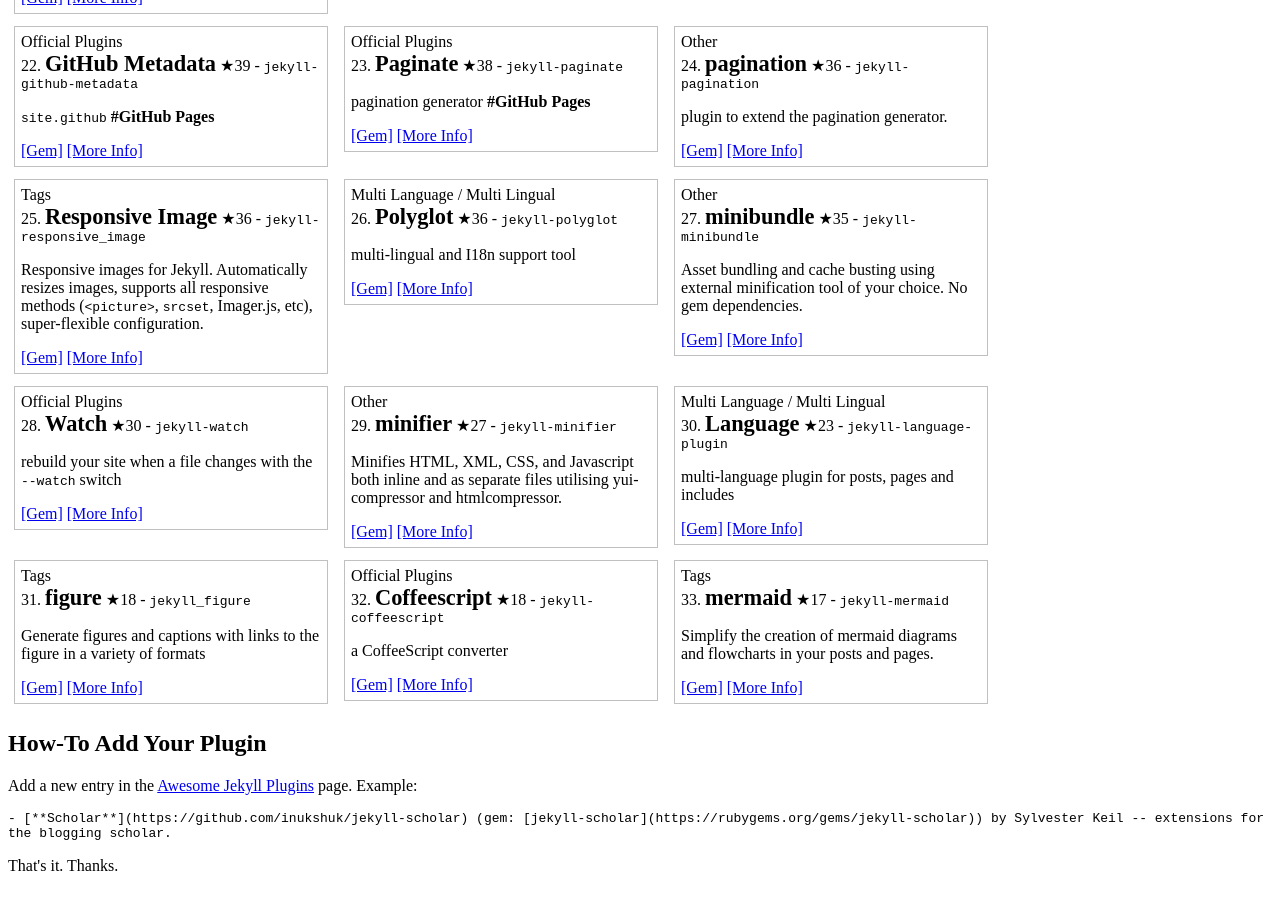
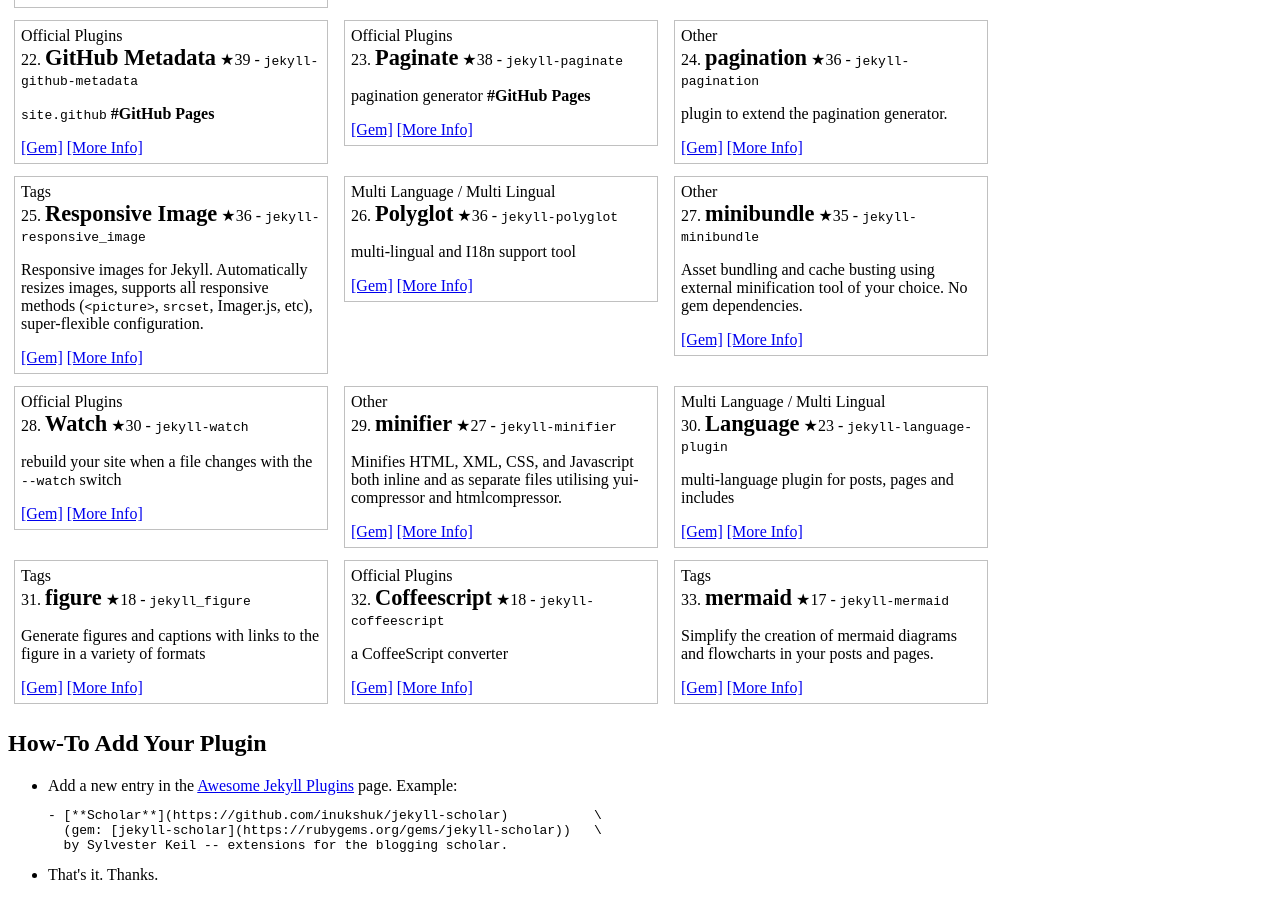
Before and after one commit to planetjekyll/planetjekyll.github.io, a Jekyll site: the page built from plugins/top.html, in a window 1280 px wide and 900 px high, scrolled down 1374 px. Built offline with Jekyll 4.4.1, drawn with Linux system fonts in a browser that asks for light colours; some of the changed text lies outside the part shown.

Commit message:
up layouts

```diff
--- /dev/null
+++ b/_includes/addplugin.html
@@ -0,0 +1,17 @@
+<h2>How-To Add Your Plugin</h2>
+
+<ul>
+<li>
+Add a new entry in the <a href="https://github.com/planetjekyll/awesome-jekyll-plugins">Awesome Jekyll Plugins</a> page.
+Example:
+
+<pre>
+- [**Scholar**](https://github.com/inukshuk/jekyll-scholar)           \
+  (gem: [jekyll-scholar](https://rubygems.org/gems/jekyll-scholar))   \
+  by Sylvester Keil -- extensions for the blogging scholar.
+</pre>
+
+</li>
+
+<li>That's it. Thanks.</li>
+</ul>
--- a/_layouts/cards.html
+++ b/_layouts/cards.html
@@ -7,7 +7,7 @@
 </head>
 <body  style='margin: 0;'>
 
-  {% include banner.html %}
+  {% include banner-planets.html %}
 
 <!-- wrap in container -->
 <div style='margin: 6px;'>
--- a/_layouts/default.html
+++ b/_layouts/default.html
@@ -10,7 +10,7 @@
 </head>
 <body style='margin: 0;'>
 
-  {% include banner.html %}
+  {% include banner-planets.html %}
 
 <!-- wrap in container -->
 <div style='margin: 6px;'>
--- /dev/null
+++ b/_layouts/plugins.html
@@ -0,0 +1,37 @@
+<!DOCTYPE html>
+<html>
+<head>
+   <meta charset="utf-8">
+   <title>{{ page.title }}</title>
+   <link rel="stylesheet" href="//fonts.googleapis.com/css?family=Playball">
+   <link rel="stylesheet" href="{{site.path}}/css/plugins/style.css">
+</head>
+<body>
+
+{% include banner-jekyll.html %}
+
+<div id="front">
+  <div id="header">
+    <span class='big'>planet jekyll's plugins &amp; extensions</span>
+    <span class='small'>a collection of tags, filters, generators, commands 'n' more</span>
+  </div>
+
+  <div id="nav">
+    <a href="{{site.path}}/plugins">Welcome</a> •
+    <a href="https://github.com/planetjekyll/awesome-jekyll-plugins">Repo (Edit Me!)</a> •
+    <a href="http://groups.google.com/group/wwwmake">Questions? Comments?</a>
+  </div>
+</div>
+
+{% include announce.html %}
+
+<div id="content">
+  {{ content }}
+</div>
+
+<div id="back">
+  {% include addplugin.html %}
+</div>
+
+</body>
+</html>
--- a/_layouts/showcase.html
+++ b/_layouts/showcase.html
@@ -7,6 +7,8 @@
    <link rel="stylesheet" href="{{site.path}}/css/showcase/style.css">
 </head>
 <body>
+
+{% include banner-jekyll.html %}
 
 <div id="front">
   <div id="header">
@@ -21,6 +23,7 @@
   </div>
 </div>
 
+{% include announce.html %}
 
 <div id="content">
   {{ content }}
--- a/plugins/top.html
+++ b/plugins/top.html
@@ -59,7 +56,9 @@
       ★{{ plugin.stars }} -
       <code>{{ plugin.gem }}</code>
 
-      {{ plugin.descr | markdownify }}
+      {% if plugin.descr %}
+        {{ plugin.descr | markdownify }}
+      {% endif %}
 
     <div>
       <a href="{{ plugin.gem_url }}">[Gem]</a>
@@ -68,19 +67,3 @@
   </div>
 {% endfor %}
 </div>
-
-
-<h2>How-To Add Your Plugin</h2>
-
-<p>
-  Add a new entry in the <a href="https://github.com/planetjekyll/awesome-jekyll-plugins">Awesome Jekyll Plugins</a> page. Example:
-</p>
-
-<p>
-<code>- [**Scholar**](https://github.com/inukshuk/jekyll-scholar)  (gem: [jekyll-scholar](https://rubygems.org/gems/jekyll-scholar)) by Sylvester Keil  -- extensions for the blogging scholar.
-  </code>
-</p>
-
-<p>
-  That's it. Thanks.
-</p>
```
Also changed, not shown: other parts of plugins/top.html (+2 -5 lines), plugins/index.html (+4 -21 lines), _includes/banner-jekyll.html (renamed from _includes/banner_jekyll.html), _includes/banner-planets.html (renamed from _includes/banner.html).
